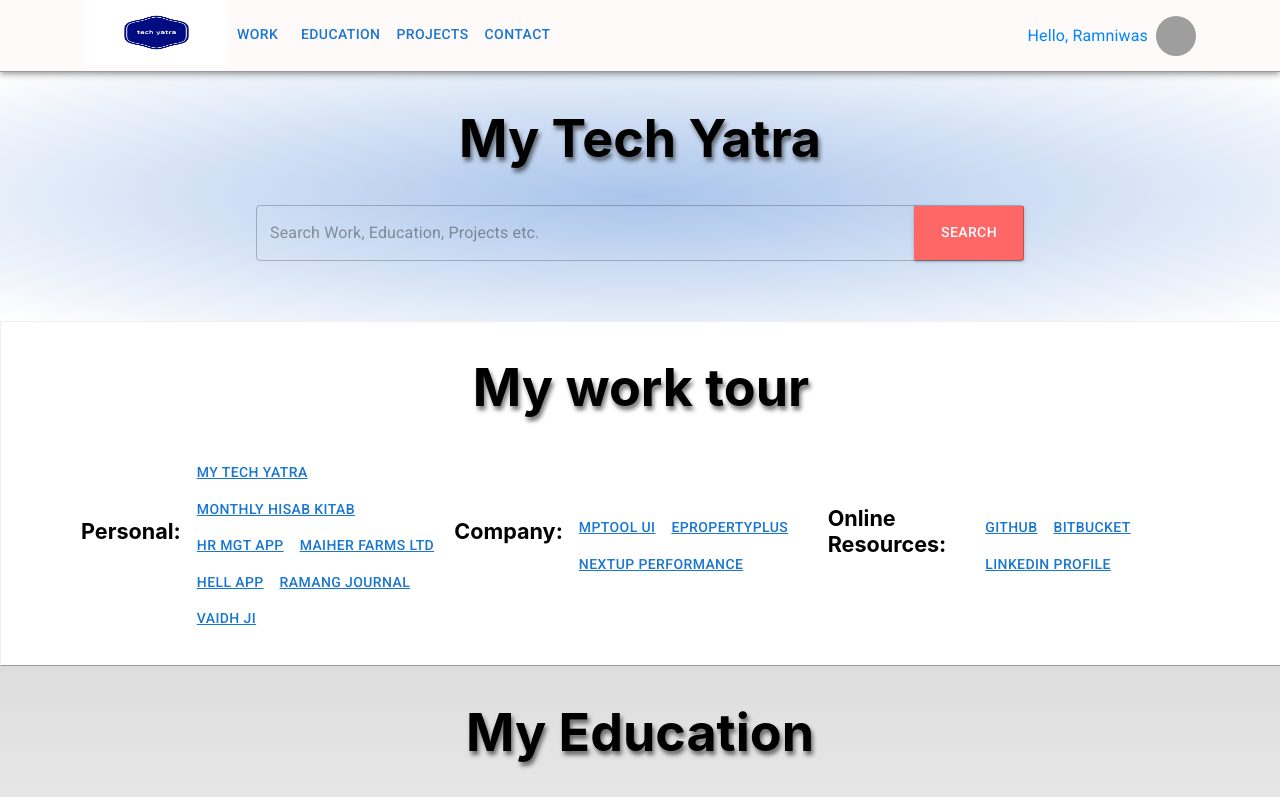
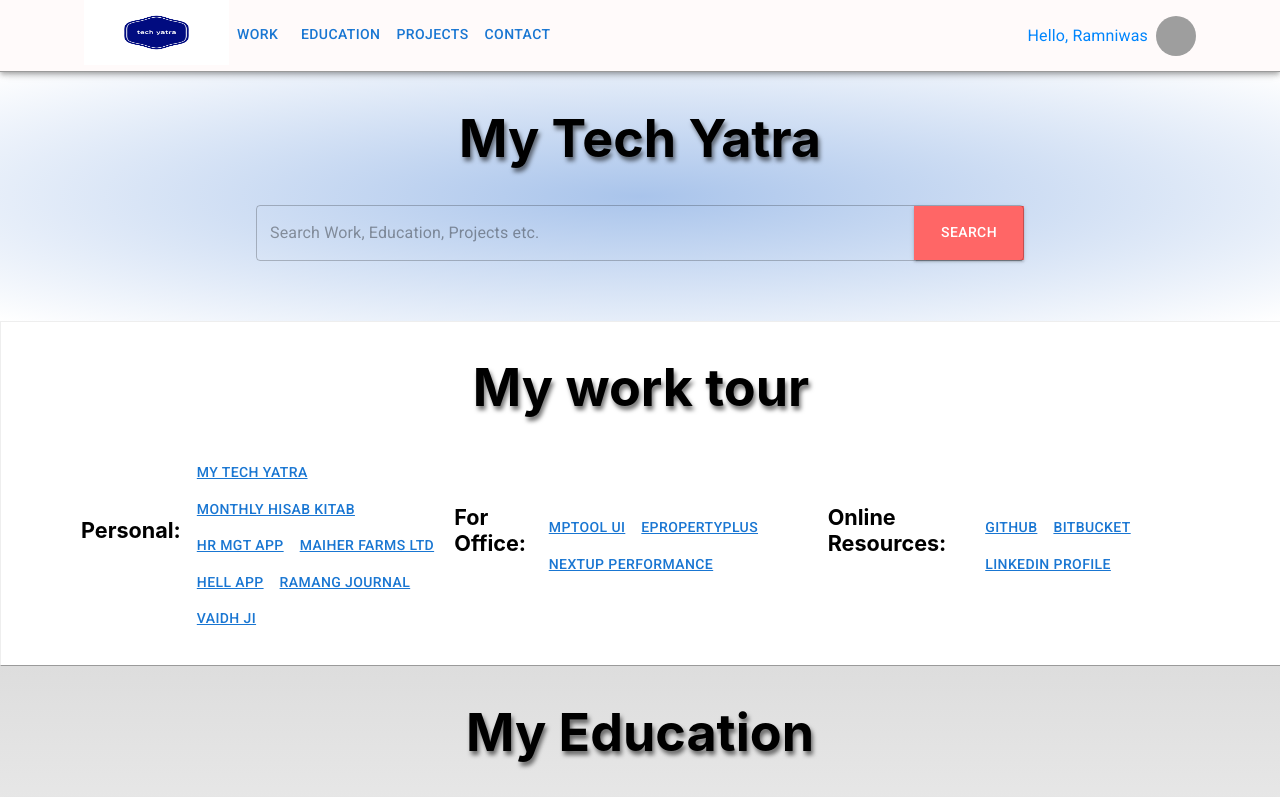
Before and after one commit to RamniwasG/my-tech-yatra, a React (Create React App) app: page / in a window 1280 px wide. Shown: the top 797 px of the page. Built offline with nearby package versions, Linux system fonts and the light colour scheme; grey boxes are pictures that could not be loaded.

Commit message:
minor change

```diff
--- a/src/apis/db/index.js
+++ b/src/apis/db/index.js
@@ -41,7 +41,7 @@ export const myWorkTour = [
         ]
     },
     {
-        tourType: 'Company',
+        tourType: 'For Office',
         data: [
             {
                 label: 'MPTool UI',
--- a/src/components/contents/MyWorkTour.jsx
+++ b/src/components/contents/MyWorkTour.jsx
@@ -30,7 +30,7 @@ const MyWorkTour = () => {
                     className='container' flexDirection="row" justifyContent="flex-start"
                     sx={{ alignItems: { xs: 'flex-start', md: 'center'}}}
                 >
-                    <Box component="h5" sx={{mt: 0.75}}>{wt.tourType}:</Box>
+                    <Box component="h5" sx={{mt: {xs: 0.75, md: .5} }}>{wt.tourType}:</Box>
                     <Box ml={1}>
                         {wt.data.map((work) =>
                             <Button
```
